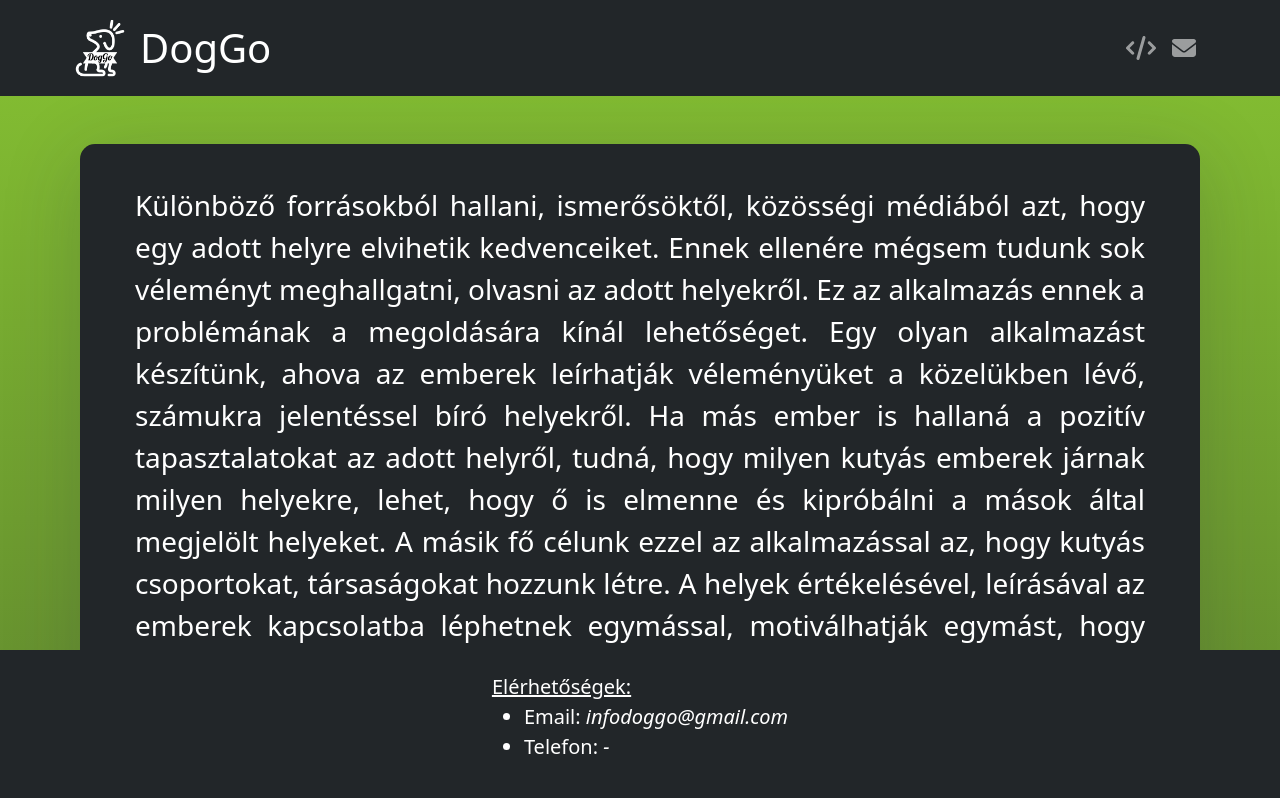
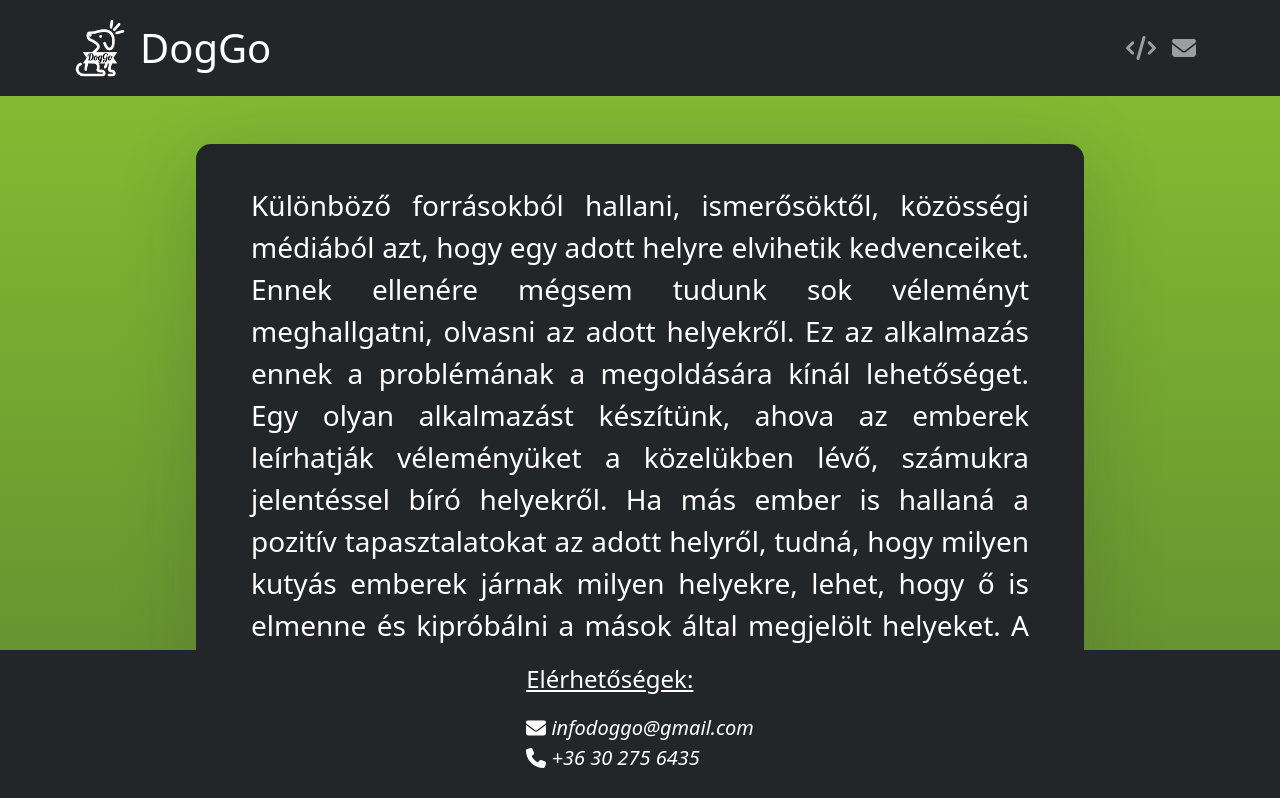
Before and after one commit to kilianmarcell/DogGo_Web, a Vue app: page / in a window 1280 px wide. Shown: the top 798 px of the page. Built offline with nearby package versions, Linux system fonts and the light colour scheme.

Commit message:
Kinézet javítva

```diff
--- a/src/App.vue
+++ b/src/App.vue
@@ -1,10 +1,7 @@
 <template>
   <div id="page">
     <Header/>
-    <div id="middle">
       <router-view/>
-    </div>
-    <Footer/>
   </div>
 </template>
 
@@ -13,7 +10,6 @@ import Header from './components/layouts/Header.vue'
 import UserDatas from './components/parts/UserDatas.vue'
 import Text from './components/layouts/Text.vue'
 import Map from './components/parts/Map.vue'
-import Footer from './components/layouts/Footer.vue'
 
 export default {
   name: 'App',
@@ -21,8 +17,7 @@ export default {
     Header,
     UserDatas,
     Text,
-    Map,
-    Footer
+    Map
   }
 }
 </script>
@@ -31,11 +26,6 @@ export default {
   body {
     height: 100vh;
     background: linear-gradient(180deg, #86C232, #61892F);
-  }
-
-  #middle {
-    width: 95%;
-    margin: auto;
   }
 
   .text-wrapper {
--- a/src/components/layouts/Footer.vue
+++ b/src/components/layouts/Footer.vue
@@ -1,18 +1,18 @@
 <template>
   <footer class="d-flex justify-content-center align-items-center fs-5 w-100 border-top-5">
        <div>
-          <u>Elérhetőségek:</u>
-          <ul>
-               <li>Email: <i>infodoggo@gmail.com</i></li>
-               <li>Telefon: <i>-</i></li>
-          </ul>
+          <p><u class="fs-4">Elérhetőségek:</u></p>
+               <p>
+                    <fa :icon="['fas', 'envelope']"/> <i>infodoggo@gmail.com</i><br>
+                    <fa :icon="['fas', 'phone']"/> <i>+36 30 275 6435</i>
+               </p>
        </div>
   </footer>
 </template>
 
 <script>
 export default {
-
+     name: 'Footer'
 }
 </script>
 
--- a/src/components/layouts/Text.vue
+++ b/src/components/layouts/Text.vue
@@ -1,6 +1,6 @@
 <template>
      <div class="text-wrapper p-5">
-          <div class="text-inner fs-3">
+          <div class="text-inner w-75 fs-3">
                Különböző forrásokból hallani, ismerősöktől, közösségi médiából azt, hogy egy adott helyre elvihetik kedvenceiket. Ennek ellenére mégsem tudunk sok véleményt meghallgatni, olvasni az adott helyekről. Ez az alkalmazás ennek a problémának a megoldására kínál lehetőséget.
                Egy olyan alkalmazást készítünk, ahova az emberek leírhatják véleményüket a közelükben lévő, számukra jelentéssel bíró helyekről. Ha más ember is hallaná a pozitív tapasztalatokat az adott helyről, tudná, hogy milyen kutyás emberek járnak milyen helyekre, lehet, hogy ő is elmenne és kipróbálni a mások által megjelölt helyeket.
                A másik fő célunk ezzel az alkalmazással az, hogy kutyás csoportokat, társaságokat hozzunk létre. A helyek értékelésével, leírásával az emberek kapcsolatba léphetnek egymással, motiválhatják egymást, hogy kimozduljanak otthonról kiskedvenceikkel.
--- a/src/components/sites/Home.vue
+++ b/src/components/sites/Home.vue
@@ -1,20 +1,19 @@
 <template>
      <Text/>
+     <Footer/>
 </template>
 
 <script>
 import Text from '../layouts/Text.vue'
 import Map from '../parts/Map.vue'
+import Footer from '../layouts/Footer.vue'
 
 export default {
      name: 'Home',
      components: {
           Text,
-          Map
+          Map,
+          Footer
      }
 }
 </script>
-
-<style>
-
-</style>
```
